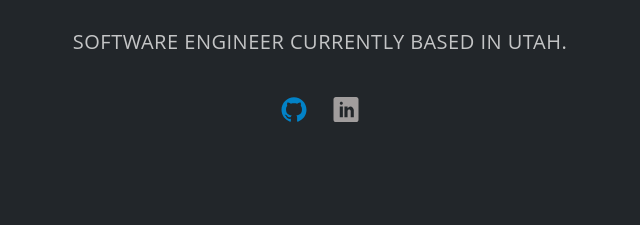
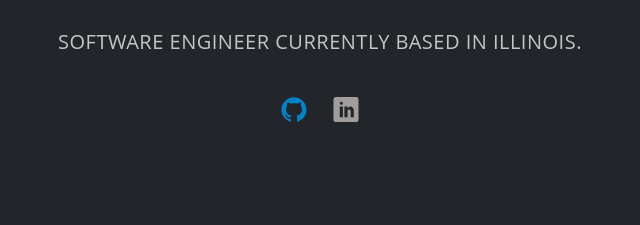
Before and after one commit to Luismrtz/luis-portfolio, a website: page index.html in a window 1280 px wide. Shown: the part 369-594 px from the top of the page, 320-960 px from the left. Drawn offline with Linux system fonts and the light colour scheme.

Commit message:
Update header text

```diff
--- a/index.html
+++ b/index.html
@@ -38,7 +38,7 @@
   <section class="cover">
     <div class="flex">
       <h1 class="xl">Luis Martinez</h1>
-      <h3 class="md">Software Engineer currently based in Utah.</h3>
+      <h3 class="md">Software Engineer currently based in Illinois.</h3>
       <div class="social">
         <a target="_blank" rel="noreferrer" href="https://github.com/Luismrtz"><svg class="icon">
             <use xlink:href="images/sprite.svg#icon-github"></use>
```
